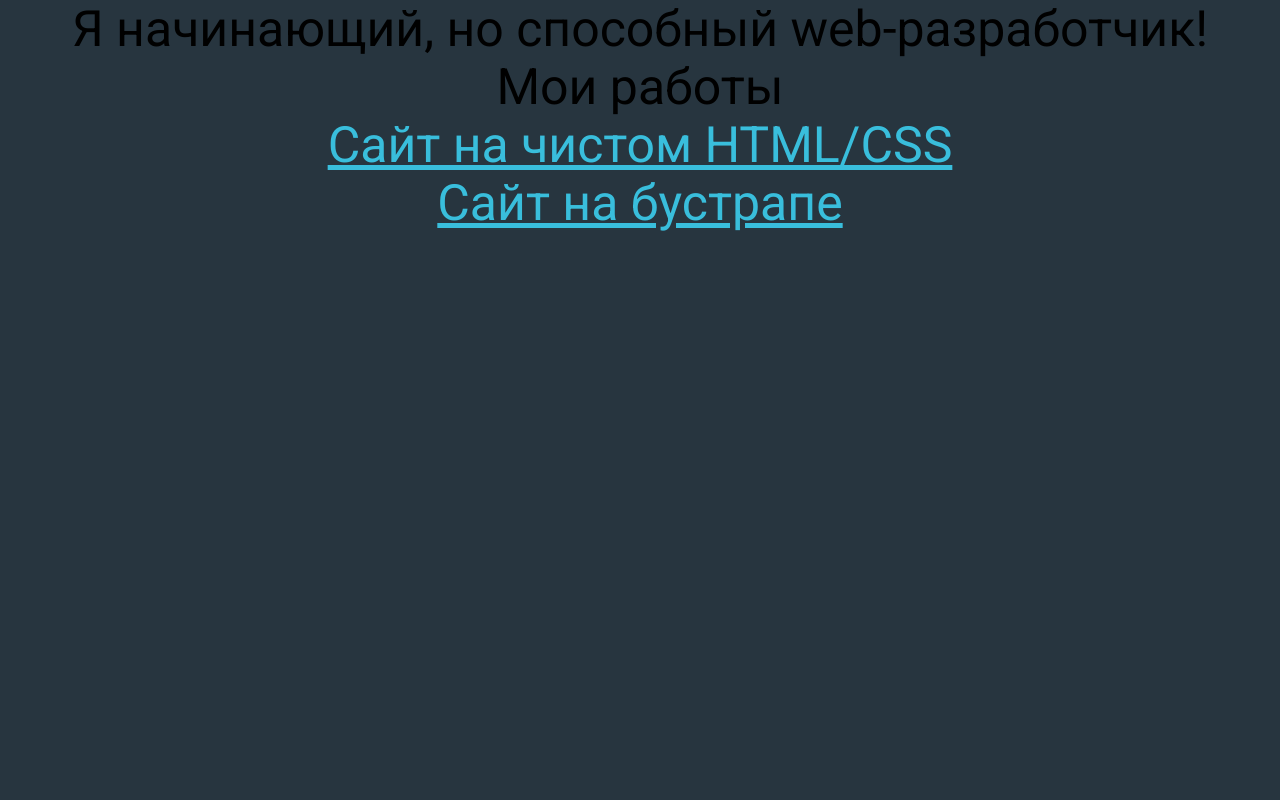
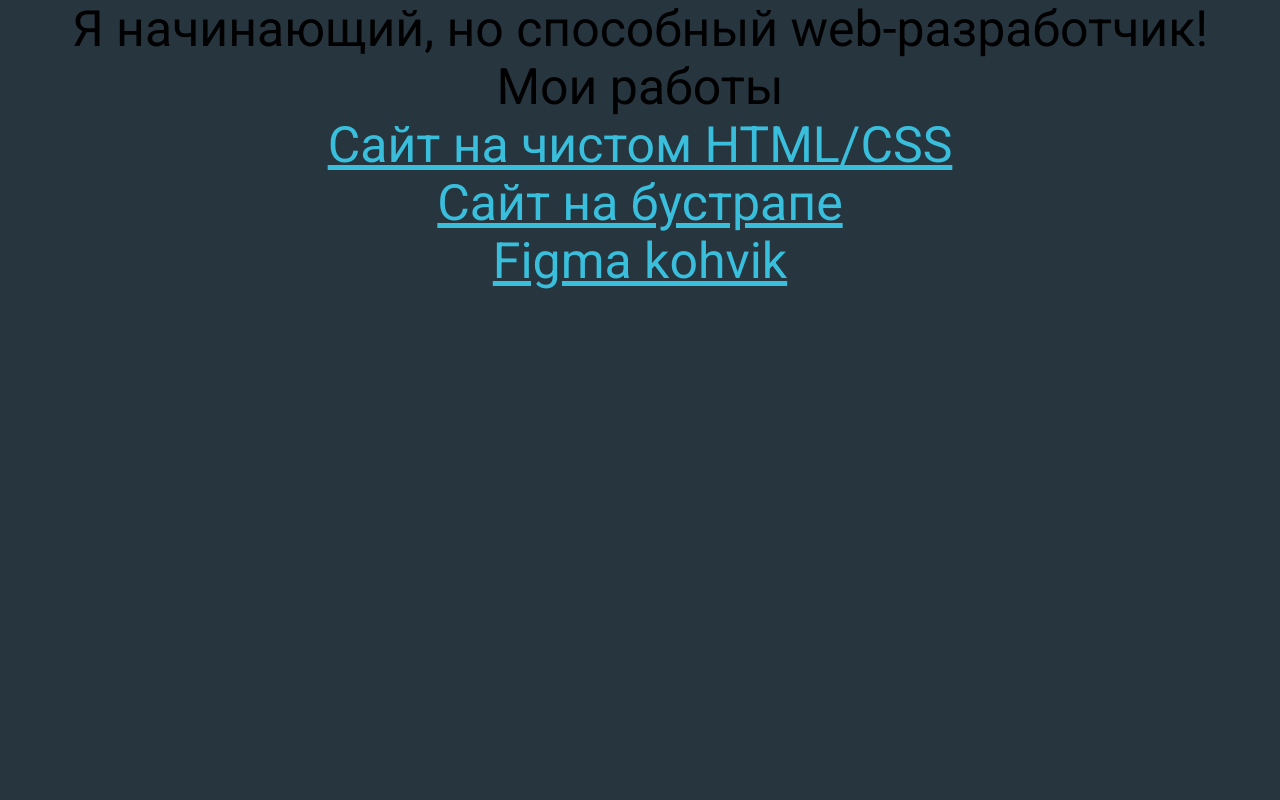
Before and after one commit to lopertut/lopertut.github.io, a plain HTML site: page index.html in a window 1280 px wide. Shown: the top 800 px of the page. Drawn offline with Linux system fonts and the light colour scheme.

Commit message:
just a commit

```diff
--- a/index.html
+++ b/index.html
@@ -22,6 +22,9 @@
   <div class="my_projects">
     <a href="Kino_baza/index.html">Сайт на бустрапе</a>
   </div>
+  <div class="my_projects">
+    <a href="https://www.figma.com/design/WYJLVh3BfuxpULMcvEcBkZ/atomar_lobash?node-id=0-1&t=T5nhoD5rWXbbCM0G-1">Figma kohvik</a>
+  </div>
 </div>
 
 <footer>
```
